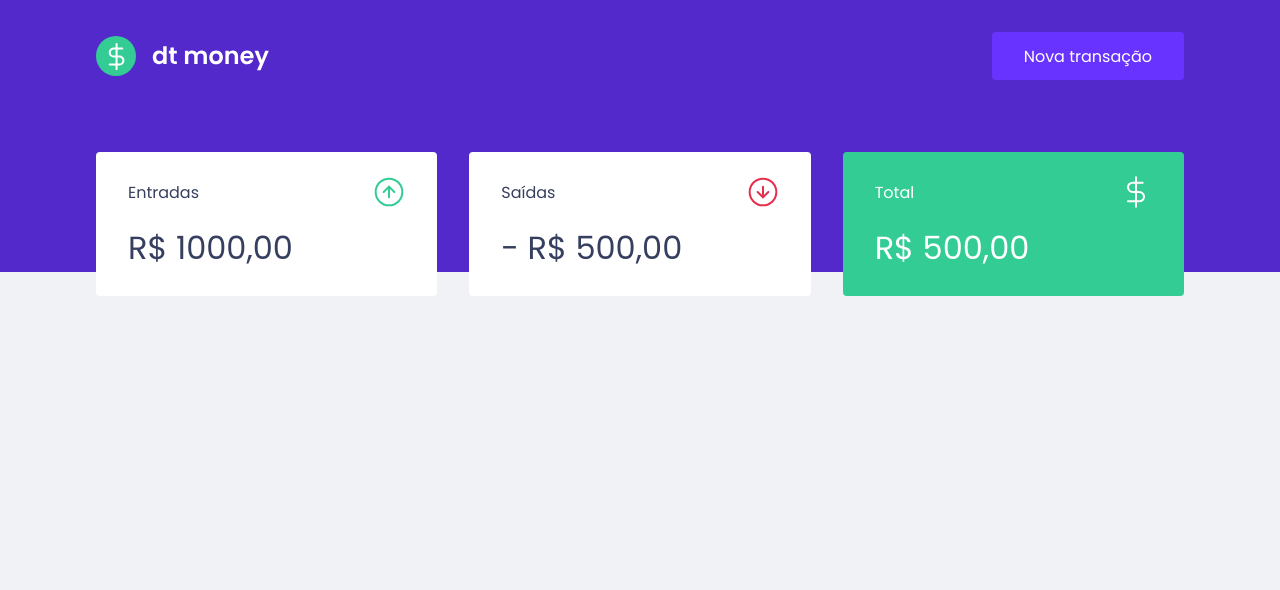
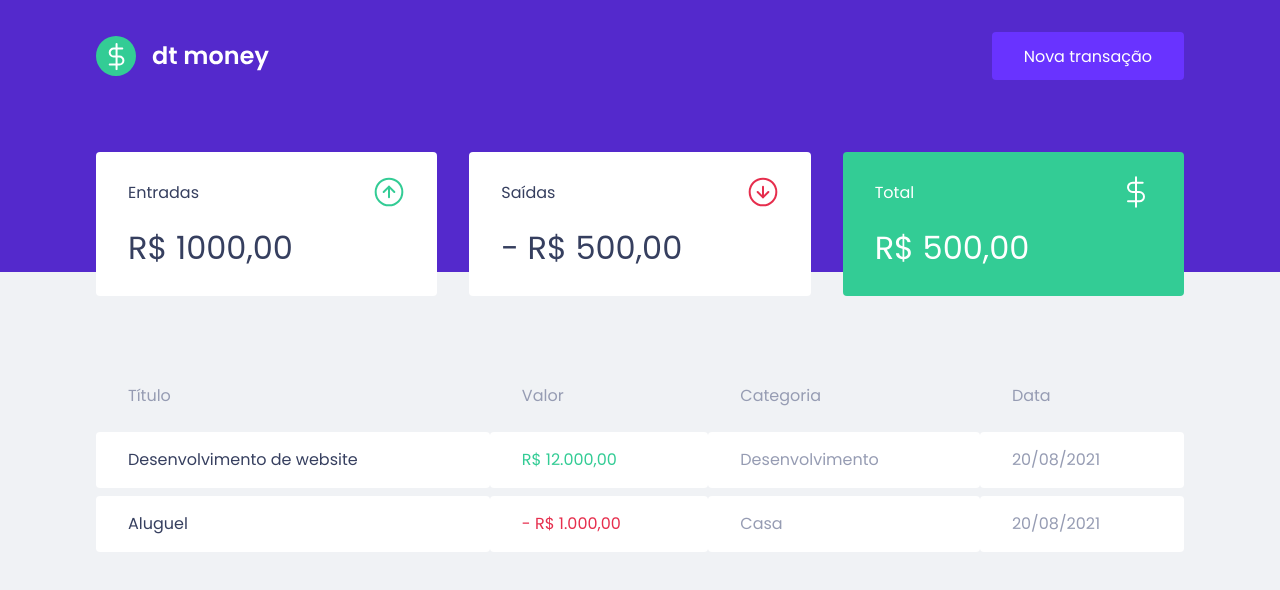
Before and after one commit to cestemms/ignite-dtmoney, a React (Create React App) app: page / in a window 1280 px wide. Shown: the top 590 px of the page. Built offline with nearby package versions, Linux system fonts and the light colour scheme.

Commit message:
Create transactions table

```diff
--- a/src/components/Dashboard/index.tsx
+++ b/src/components/Dashboard/index.tsx
@@ -1,10 +1,12 @@
 import { Summary } from '../Summary'
+import { TransactionsTable } from '../TransactionsTable'
 import * as S from './styles'
 
 export function Dashboard() {
     return(
         <S.Container>
             <Summary/>
+            <TransactionsTable/>
         </S.Container>
     )
 }
--- /dev/null
+++ b/src/components/TransactionsTable/index.tsx
@@ -0,0 +1,54 @@
+import * as S from './styles';
+
+export function TransactionsTable() {
+    return(
+        <S.Container>
+            <table>
+                <thead>
+                    <th>
+                        Título
+                    </th>
+                    <th>
+                        Valor
+                    </th>
+                    <th>
+                        Categoria
+                    </th>
+                    <th>
+                        Data
+                    </th>
+                </thead>
+                <tbody>
+                <tr>
+                    <td>
+                        Desenvolvimento de website
+                    </td>
+                    <td className="deposit">
+                        R$ 12.000,00
+                    </td>
+                    <td>
+                        Desenvolvimento
+                    </td>
+                    <td>
+                        20/08/2021
+                    </td>
+                </tr>
+                <tr>
+                    <td>
+                        Aluguel
+                    </td>
+                    <td className="withdraw">
+                        - R$ 1.000,00
+                    </td>
+                    <td>
+                        Casa
+                    </td>
+                    <td>
+                        20/08/2021
+                    </td>
+                </tr>
+                </tbody>
+            </table>
+        </S.Container>
+    )
+}
--- /dev/null
+++ b/src/components/TransactionsTable/styles.ts
@@ -0,0 +1,39 @@
+import styled from 'styled-components';
+
+export const Container = styled.div`
+  margin-top: 4rem;
+
+  table {
+      width: 100%;
+      border-spacing: 0 0.5rem;
+
+      th{
+          font-weight: 400;
+          padding: 1rem 2rem;
+          line-height: 1.5rem;
+          text-align: left;
+      }
+
+      td{
+          border: 0;
+          padding: 1rem 2rem;
+          line-height: 1.5rem;
+          text-align: left;
+          background: var(--white);
+
+          border-radius: 0.25rem;
+
+          &:first-child{
+            color: var(--title);
+          }
+
+          &.deposit{
+              color: var(--green);
+          }
+
+          &.withdraw {
+              color: var(--red);
+          }
+      }
+  }
+`;
```
